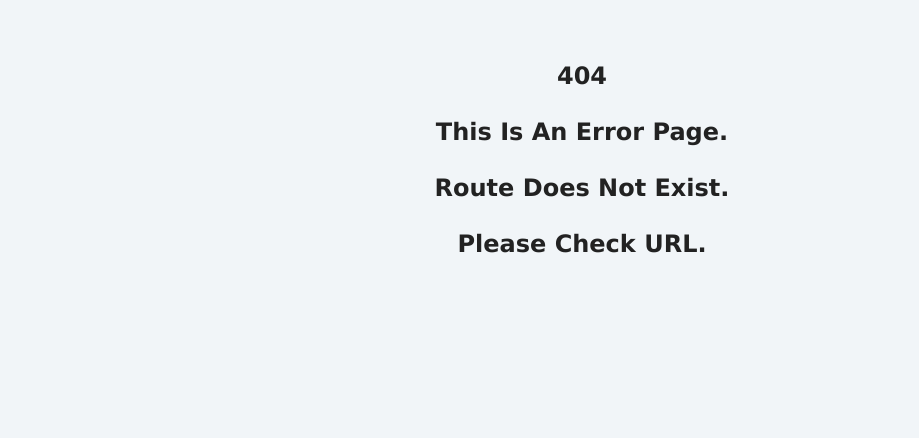
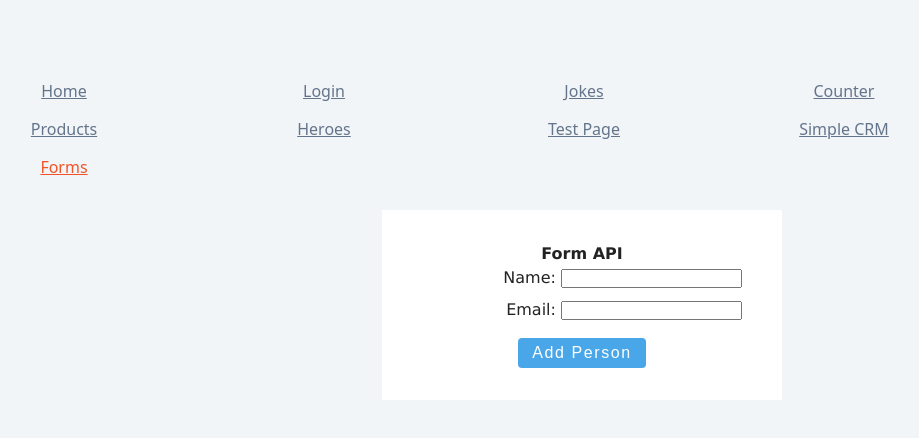
Before and after one commit to keexzus/project, a React (Create React App) app: page /extraforms in a window 1280 px wide. Before the commit this address had no page. Shown: the top 438 px of the page, without its empty margins (58-977 px from the left). Built offline with nearby package versions, Linux system fonts and the light colour scheme.

Commit message:
simple crm

```diff
--- a/src/App.js
+++ b/src/App.js
@@ -17,6 +17,7 @@ import ExamplePage from './pages/ExamplePage.js';
 import TestPage from './pages/TestPage.js';
 import TabsHome from './pages/Tabs.js';
 import SimpleCRM from './pages/SimpleCRM.js';
+import ExtraForms from "./pages/forms.js";
 
 
 // import Greeting from './greeting.js';
@@ -55,6 +56,8 @@ function App() {
 
               <Route path='simplecrm' element={<SimpleCRM />} />
 
+              <Route path='extraforms' element={<ExtraForms />} />
+
 
               {/* <Route path='tabs' element={<Tabs />} /> */}
 
--- a/src/Components/StyledNavbar.js
+++ b/src/Components/StyledNavbar.js
@@ -57,6 +57,12 @@ const Navbar = () => {
         > Simple CRM
         </NavLink>
 
+        <NavLink
+        to='extraforms'
+        className={({ isActive }) => (isActive ? 'link active' : 'link')}
+        > Forms
+        </NavLink>
+
 
 
         {/* <NavLink
--- a/src/pages/SimpleCRM.js
+++ b/src/pages/SimpleCRM.js
@@ -9,7 +9,8 @@ const ControlledInputs = () => {
     const handleSubmit = (e) => {
       e.preventDefault();
       if(firstName && email && company){
-    const person = { id: new Date().getTime().toString(), company:company, firstName:firstName, email:email};
+      const person = { id: new Date().getTime().toString(),
+        company:company, firstName:firstName, email:email};
       setPeople((people)=> {
       return [...people, person]
       });
@@ -20,14 +21,21 @@ const ControlledInputs = () => {
         console.log('empty values');
       }
      }
+    //  trying to create removePerson button to remove single person
+     const removePerson = (idToRemove) => {
+
+        const updatedUsers = people.filter(person => person.id !== idToRemove);
+        setPeople(updatedUsers);
+     }
+
+
 
     // if property value matches variable, you can skip One step
-    //
     return (
     <>
     <article className='section'>
         <form className='form' onSubmit={handleSubmit}>
-
+        <h4>Simple CRM</h4>
     <div className='form-label-2'>
     <label htmlFor='company' >Company: </label>
     <input
@@ -71,6 +79,10 @@ const ControlledInputs = () => {
         <h4>{firstName}</h4>
         <p>{email}</p>
 
+        <button onClick={() =>
+        removePerson(person.id)}
+            className='btn'>remove
+        </button>
          </div>
          );
          })}
--- /dev/null
+++ b/src/pages/forms.js
@@ -0,0 +1,50 @@
+import React, { useState } from 'react';
+
+const ExtraForms = () => {
+
+         const [value, setValue] = useState(0);
+
+         const handleSubmit = (e) => {
+         e.preventDefault();
+         const formData = new FormData(e.currentTarget);
+
+        //  console.log(formData);
+        //  const email = formData.get('email');
+        //  console.log([...formData.entries()])
+        const newUser = Object.fromEntries(formData)
+        console.log(newUser)
+        e.currentTarget.reset()
+         }
+        return (
+
+        <article className='section'>
+            <form className='form' onSubmit={handleSubmit}>
+            <h4>Form API</h4>
+         <div className='form-label-2'>
+            <label htmlFor='name' >Name: </label>
+           <input
+        type='text'
+        id='name'
+        name='name'
+        // onChange={(e)=> setValue(e.target.value)}
+        />
+            </div>
+
+        <div className='form-label-2'>
+            <label htmlFor='email'>Email: </label>
+            <input
+        type='text'
+        id='email'
+        name='email'
+        // onChange={(e)=> setValue(e.target.value)}
+        />
+        </div>
+            <button type='submit' className='btn'> add person </button>
+
+        </form>
+     </article>
+
+        );
+        };
+
+export default ExtraForms
```
Lines whose indentation alone changed are shown as unchanged.
